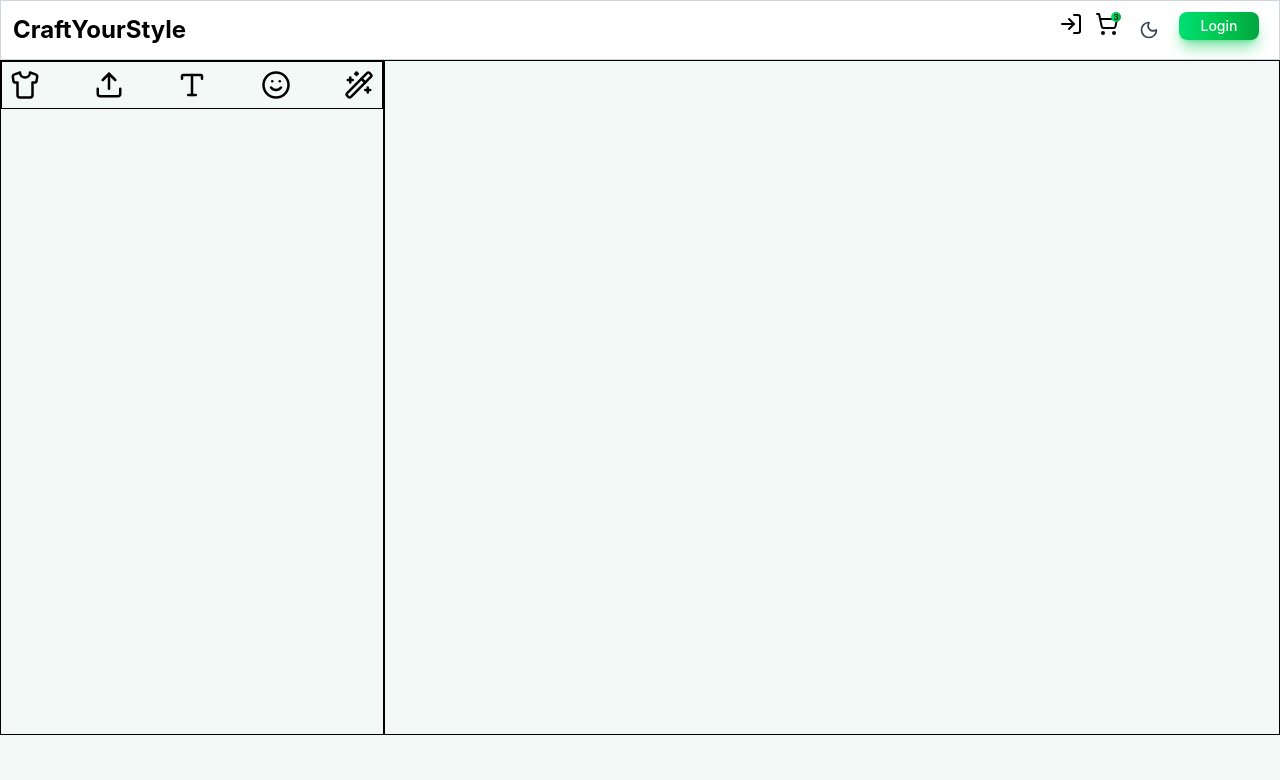
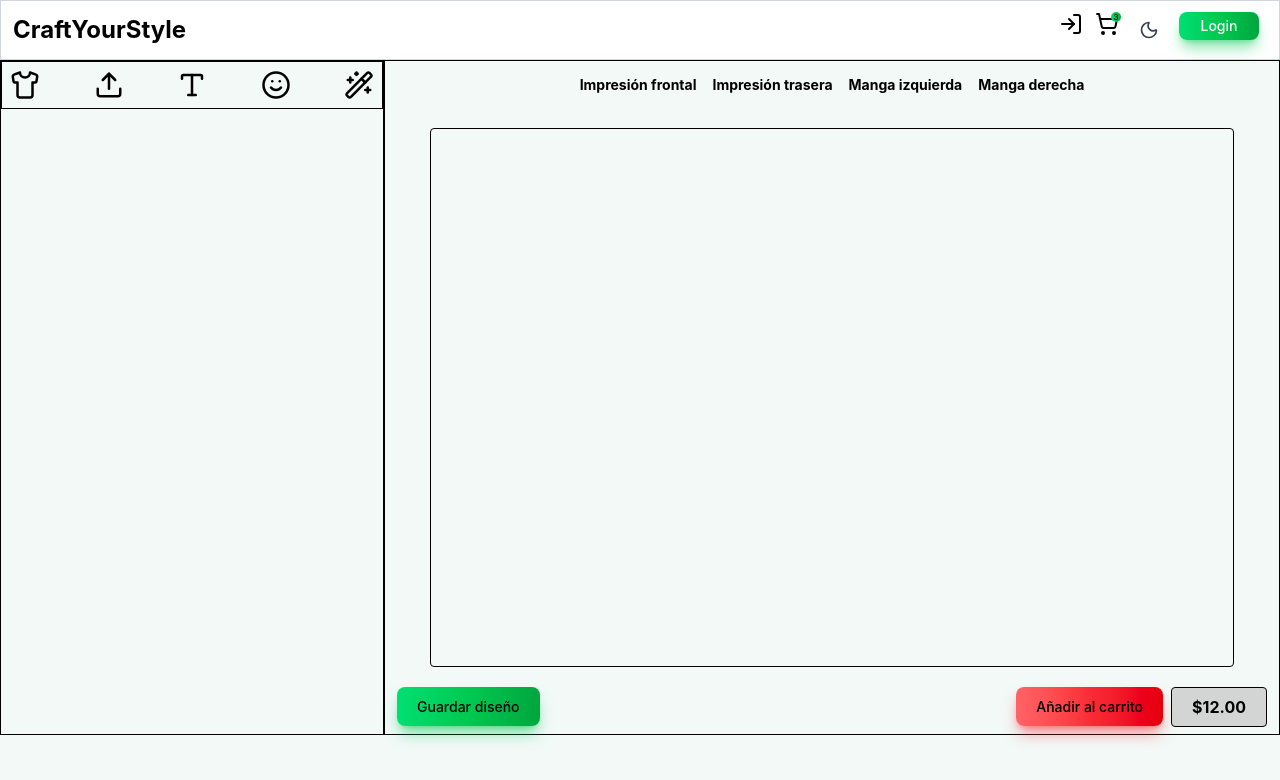
Before and after one commit to ordogens/Cliente-Proyecto-Sena, a React (Vite) app: page /personalizacion in a window 1280 px wide. Shown: the top 780 px of the page. Built offline with nearby package versions, Linux system fonts and the light colour scheme.

Commit message:
mas modificaciones

```diff
--- a/src/pages/Personalizacion.tsx
+++ b/src/pages/Personalizacion.tsx
@@ -4,18 +4,44 @@ export const Personalizacion = () => {
   return (
     <article className="h-[675px] bg-[#f2f9f7] flex">
       <section className="w-[30%] h-full  border-1 border-black flex flex-col">
+        <section className="border-1 border-black w-full h-[3rem] flex justify-between items-center p-2">
+          <Shirt color="black" size={30} className="cursor-pointer" />
+          <Upload color="black" size={30} className="cursor-pointer" />
+          <Type color="black" size={30} className="cursor-pointer" />
+          <Smile color="black" size={30} className="cursor-pointer" />
+          <WandSparkles color="black" size={30} className="cursor-pointer" />
+        </section>
+      </section>
 
-        <section className="border-1 border-black w-full h-[3rem] flex justify-between items-center p-2">
-          <Shirt color="black"  size={30}/>
-          <Upload color="black" size={30}/>
-          <Type color="black"   size={30}/>
-          <Smile color="black"  size={30}/>
-          <WandSparkles color="black" size={30}/>
+      <section className="w-[70%] h-full  border-1 border-black flex flex-col items-center gap-5 ">
+        <section className="  w-full h-[7%] flex justify-center gap-4 items-center">
+          <p className="text-black font-bold cursor-pointer text-sm">
+            Impresión frontal
+          </p>
+          <p className="text-black font-bold cursor-pointer text-sm">
+            Impresión trasera
+          </p>
+          <p className="text-black font-bold cursor-pointer text-sm">
+            Manga izquierda
+          </p>
+          <p className="text-black font-bold cursor-pointer text-sm">
+            Manga derecha
+          </p>
         </section>
+        <section className=" border-1 border-black w-[90%] h-[80%] rounded-sm"></section>
 
-      </section>
-      <section className="w-[70%] h-full  border-1 border-black">
+        <section className=" w-full h-[7%] flex pl-3 justify-between">
+          <button className=" cursor-pointer  text-black bg-gradient-to-r from-green-400 via-green-500 to-green-600 hover:bg-gradient-to-br shadow-lg shadow-green-500/50 dark:shadow-lg dark:shadow-green-800/80 font-medium rounded-lg text-sm px-5 py-2.5 text-center me-2 mb-2">
+            Guardar diseño
+          </button>
 
+          <section className="flex pr-3">
+          <button className="text-black cursor-pointer  bg-gradient-to-r from-red-400 via-red-500 to-red-600 hover:bg-gradient-to-br focus:ring-4 focus:outline-none focus:ring-red-300 dark:focus:ring-red-800 shadow-lg shadow-red-500/50 dark:shadow-lg dark:shadow-red-800/80 font-medium rounded-lg text-sm px-5 py-2.5 text-center me-2 mb-2">
+            Añadir al carrito
+          </button>
+          <div className=" w-[6rem] h-[2.5rem] rounded-sm bg-[#cccc] border-1 justify-center flex items-center"><p className="text-black font-bold">$12.00</p></div>
+          </section>
+        </section>
       </section>
     </article>
   );
```
